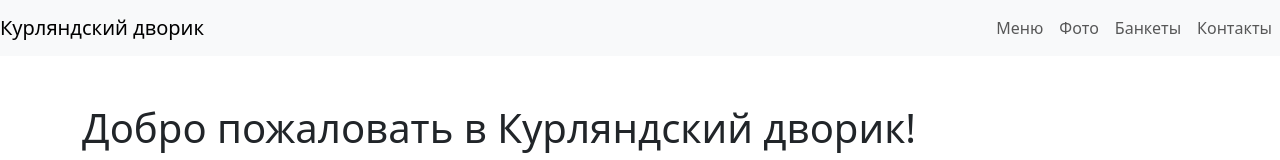
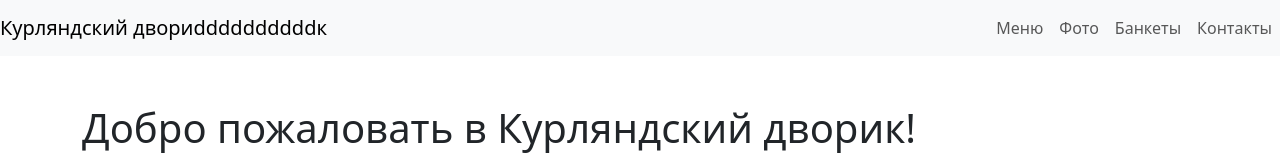
Before and after one commit to fuckinLinuxuser/Kurland, a website: page frontend/index.html in a window 1280 px wide. Shown: the top 160 px of the page. Drawn offline with nearby package versions, Linux system fonts and the light colour scheme.

Commit message:
Change: index.html

```diff
--- a/frontend/index.html
+++ b/frontend/index.html
@@ -8,7 +8,7 @@
 </head>
 <body>
 <nav class="navbar navbar-expand-lg navbar-light bg-light">
-  <a class="navbar-brand" href="#">Курляндский дворик</a>
+  <a class="navbar-brand" href="#">Курляндский двориddddddddddк</a>
   <div class="collapse navbar-collapse">
     <ul class="navbar-nav ms-auto">
       <li class="nav-item"><a class="nav-link" href="#menu">Меню</a></li>
```
